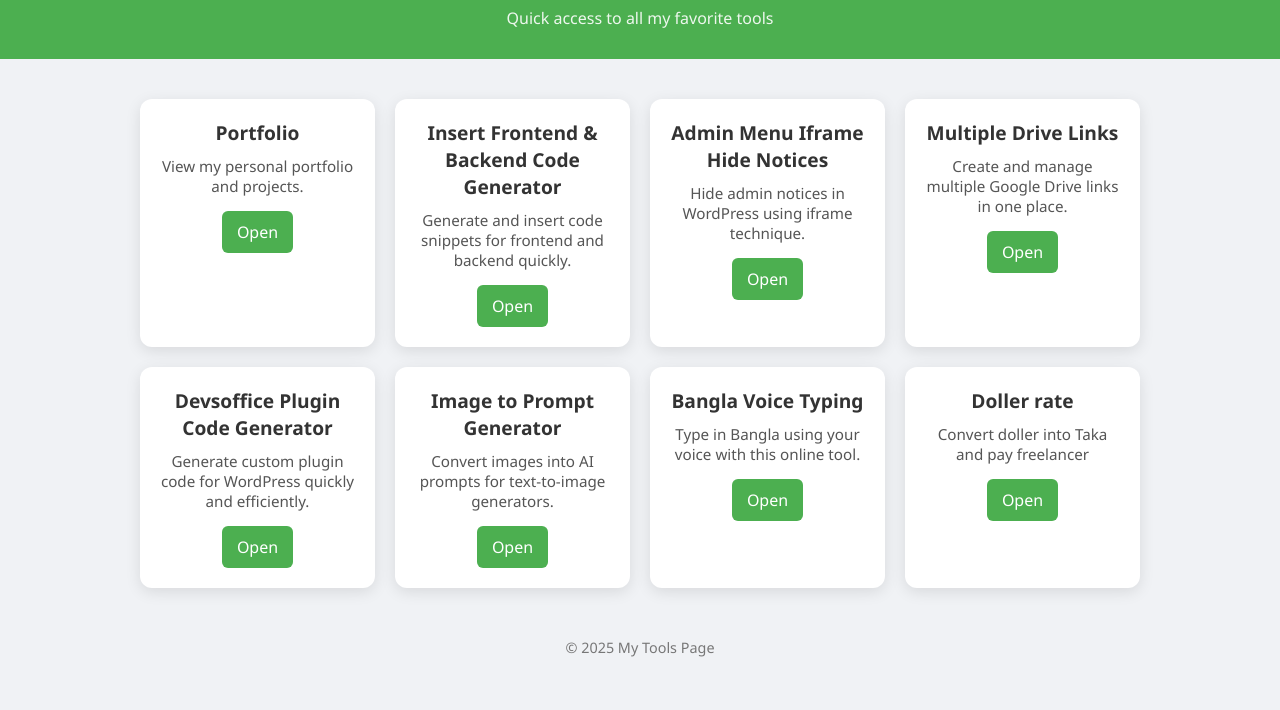
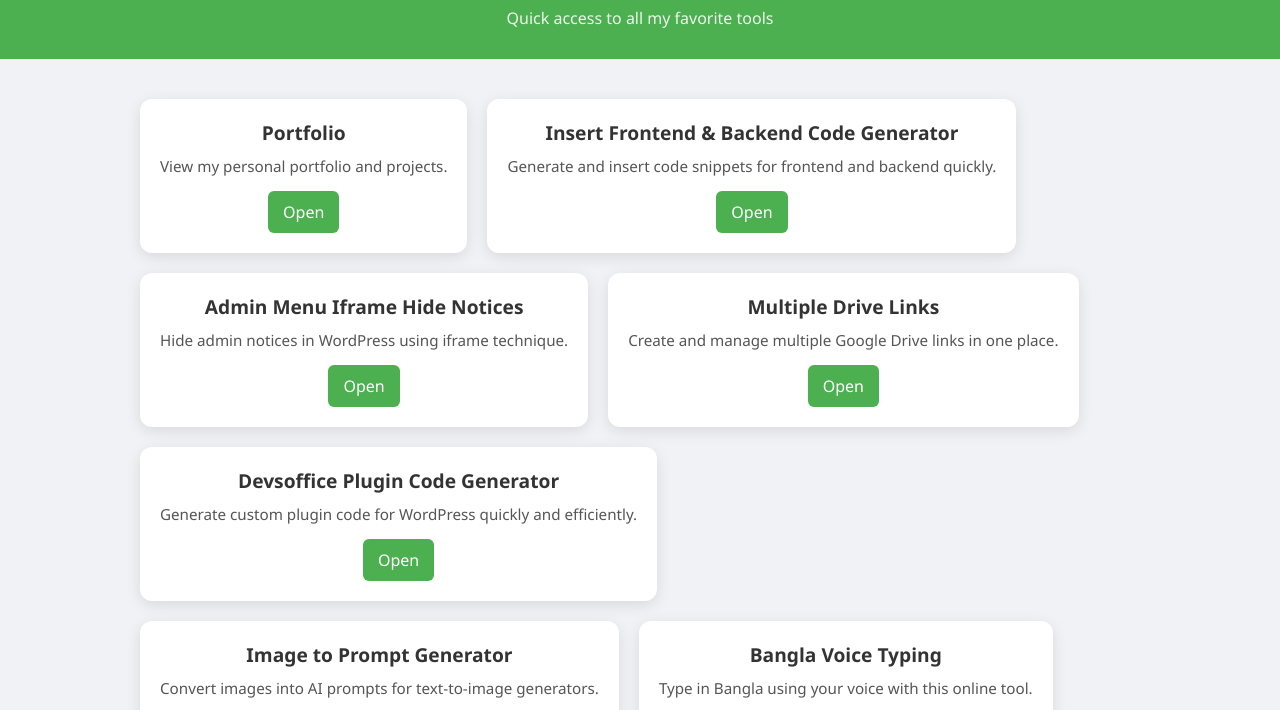
Before and after one commit to ashiqhosen/tools, a plain HTML site: page index.html in a window 1280 px wide. Shown: the part 81-791 px from the top of the page. Drawn offline with Linux system fonts and the light colour scheme.

Commit message:
Update index.html

```diff
--- a/index.html
+++ b/index.html
@@ -28,13 +28,14 @@
         opacity: 0.9;
     }
     main {
-        max-width: 1000px;
-        margin: 40px auto;
-        padding: 0 20px;
-        display: grid;
-        grid-template-columns: repeat(auto-fill, minmax(220px, 1fr));
-        gap: 20px;
-    }
+    max-width: 1000px;
+    margin: 40px auto;
+    padding: 0 20px;
+    display: flex;
+    align-items: start;
+    flex-wrap: wrap;
+    gap: 20px !important;
+}
     .tool-card {
         background-color: #fff;
         padding: 20px;
```
